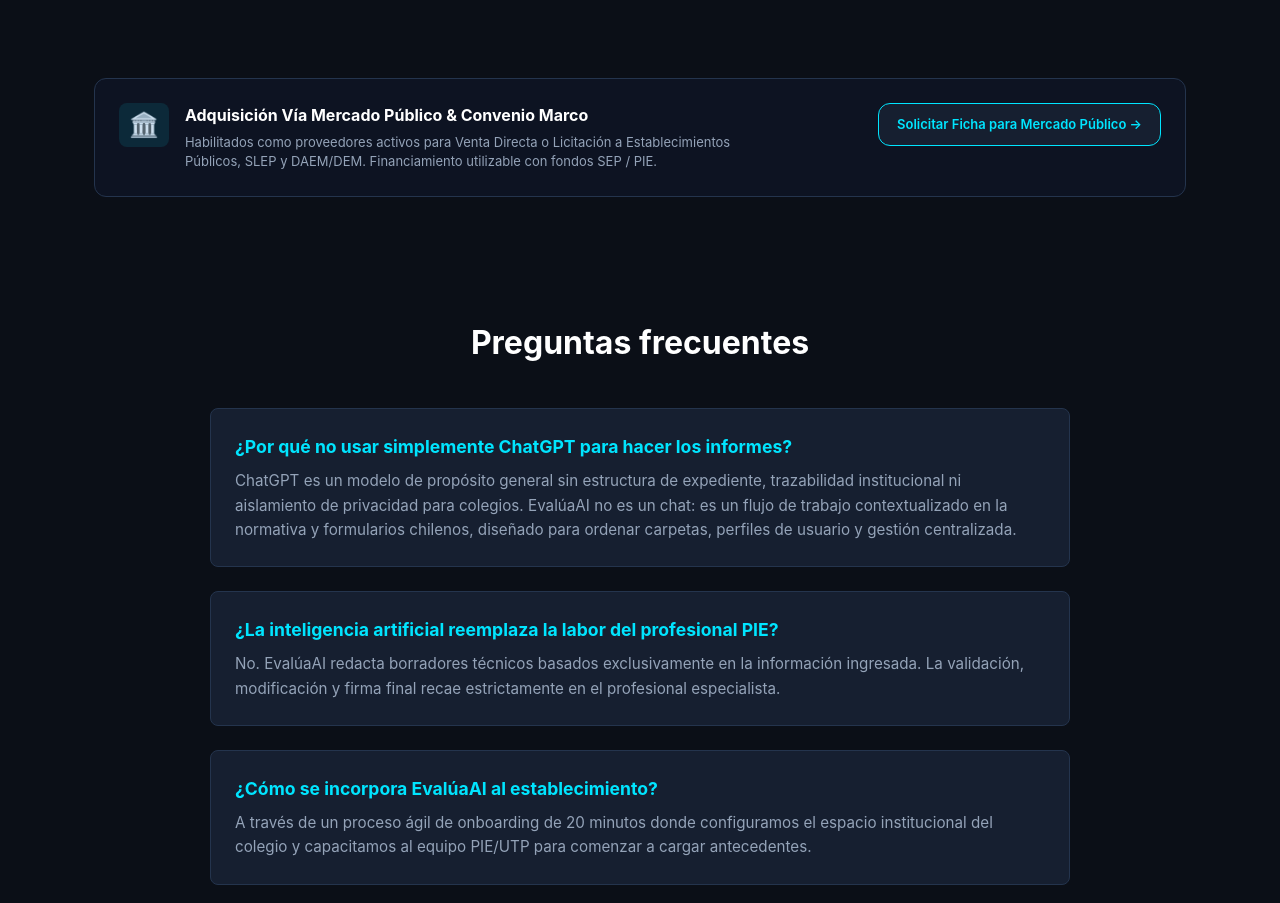
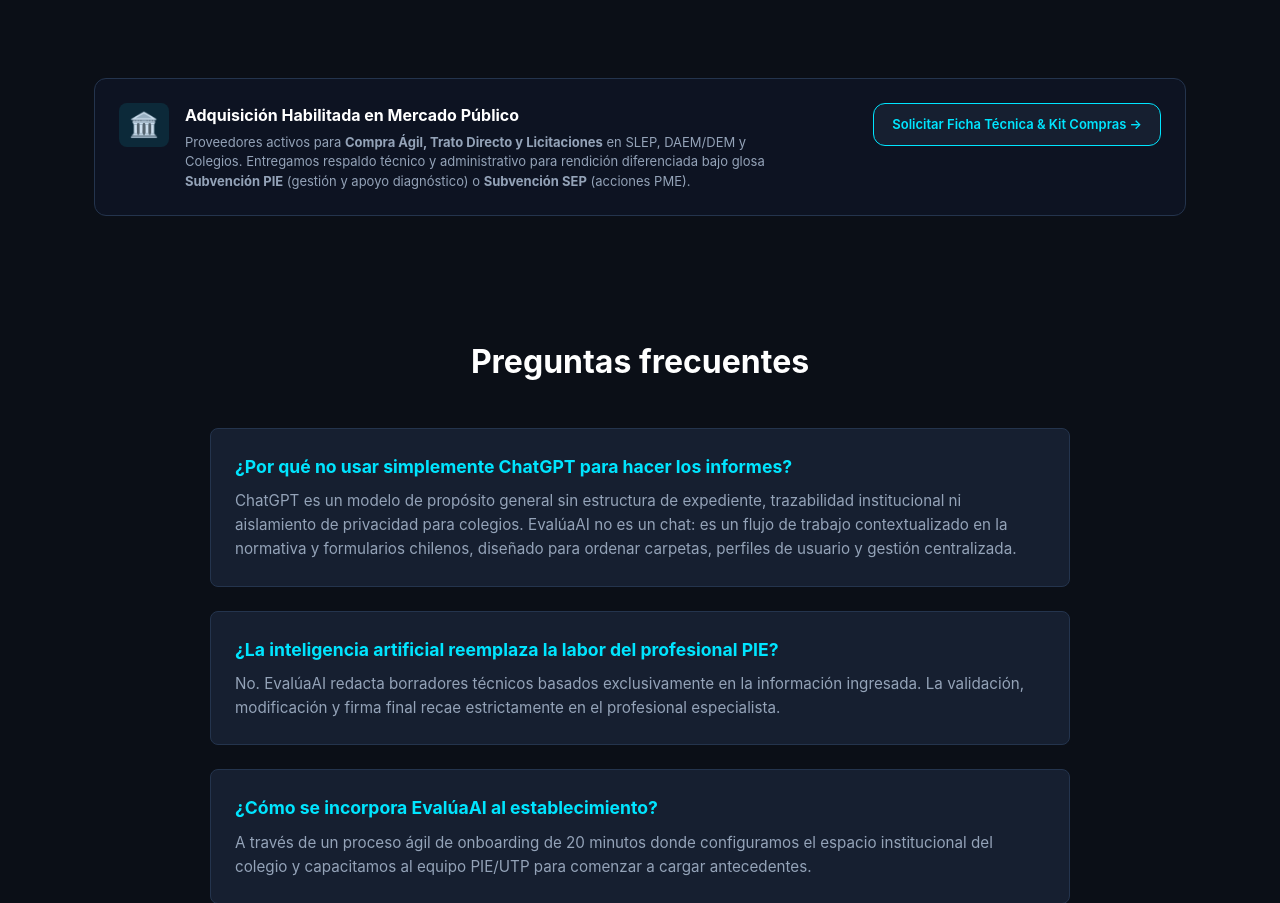
Before and after one commit to Milshakings/evaluaai-landing, a Next.js app: page / in a window 1280 px wide. Shown: the part 4324-5227 px from the top of the page. Built offline with nearby package versions, Linux system fonts and the light colour scheme.

Commit message:
Update ProcurementBadge.js

```diff
--- a/components/ProcurementBadge.js
+++ b/components/ProcurementBadge.js
@@ -8,14 +8,14 @@ export default function ProcurementBadge() {
         <div className={styles.infoGroup}>
           <div className={styles.icon}>🏛️</div>
           <div>
-            <h4 className={styles.title}>Adquisición Vía Mercado Público & Convenio Marco</h4>
+            <h4 className={styles.title}>Adquisición Habilitada en Mercado Público</h4>
             <p className={styles.description}>
-              Habilitados como proveedores activos para Venta Directa o Licitación a Establecimientos Públicos, SLEP y DAEM/DEM. Financiamiento utilizable con fondos SEP / PIE.
+              Proveedores activos para <strong>Compra Ágil, Trato Directo y Licitaciones</strong> en SLEP, DAEM/DEM y Colegios. Entregamos respaldo técnico y administrativo para rendición diferenciada bajo glosa <strong>Subvención PIE</strong> (gestión y apoyo diagnóstico) o <strong>Subvención SEP</strong> (acciones PME).
             </p>
           </div>
         </div>
         <a href="#demo" className={styles.ctaButton}>
-          Solicitar Ficha para Mercado Público &rarr;
+          Solicitar Ficha Técnica &amp; Kit Compras &rarr;
         </a>
       </div>
     </div>
```
